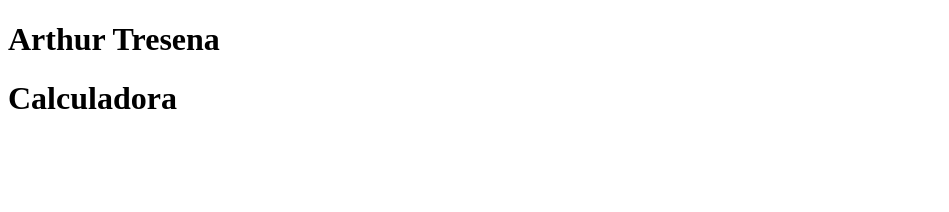
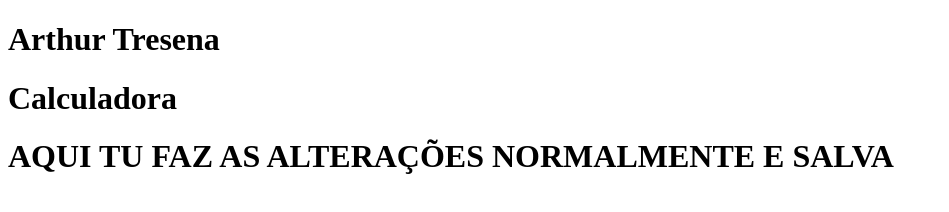
Before and after one commit to ArthurHenriqueTG/Calculadora, a plain HTML site: page index.html in a window 1280 px wide. Shown: the whole page, without its empty margins (0-949 px from the left). Drawn offline with Linux system fonts and the light colour scheme.

Commit message:
Update index.html
ADICIONA AQUI A DESCRIÇÃO

```diff
--- a/index.html
+++ b/index.html
@@ -10,5 +10,6 @@
 <h1>Arthur Tresena</h1>
 <div class="calculadora"></div>
 <h1>Calculadora</h1>
+<h1>AQUI TU FAZ AS ALTERAÇÕES NORMALMENTE E SALVA</h1>
 </body>
 </html>
```
